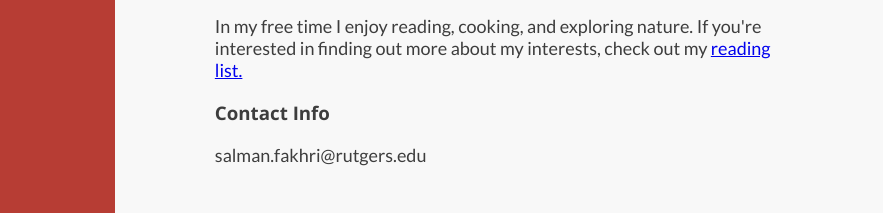
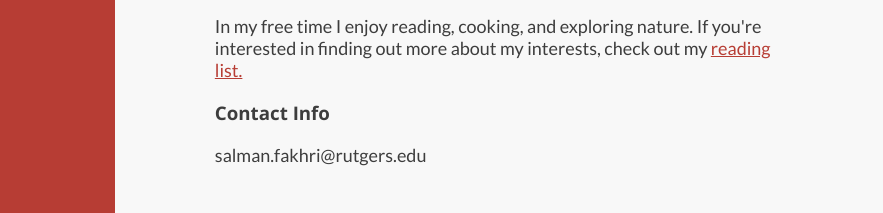
Before and after one commit to Salamander1012/Personal-Website, a plain HTML site: page index.html in a window 1280 px wide. Shown: the part 166-379 px from the top of the page, 397-1280 px from the left. Drawn offline with nearby package versions, Linux system fonts and the light colour scheme.

Commit message:
added reading list

```diff
--- a/index.html
+++ b/index.html
@@ -32,7 +32,7 @@
             <!-- <img src="cover.png" alt="" class="coverpic"> -->
             <h3 class="title">ABOUT</h3>
             <p>I am an aspiring software engineer, specializing in iOS development. I'd love to combine my passion for design and engineering to build products with beautiful, accessible and intuitive user experiences.</p>
-            <p>In my free time I enjoy reading, cooking, and exploring nature. If you're interested in finding out more about my interests, check out my <a href="#">reading list.</a></p>
+            <p>In my free time I enjoy reading, cooking, and exploring nature. If you're interested in finding out more about my interests, check out my <a class="link" href="https://www.goodreads.com/review/list/13338386-salman-fakhri" target="_blank">reading list.</a></p>
             <h3>Contact Info</h3>
             <p>salman.fakhri@rutgers.edu</p>
           </div>
--- a/styles.css
+++ b/styles.css
@@ -9,6 +9,10 @@ h1, h2, h3, h4, h5 {
 }
 p {
   font-size: 18px;
+}
+
+.link {
+  color: #B73D34;
 }
 
 .flexbox {
```
Also changed, not shown: 1 other file.
